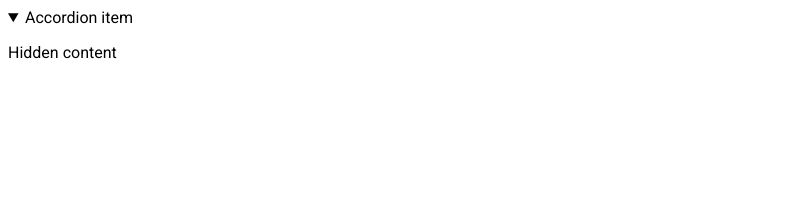
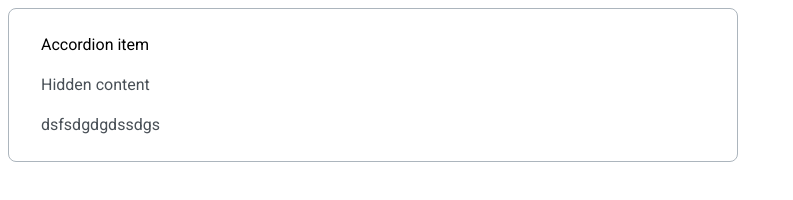
Before and after one commit to js-tasks-ru/htmlcss-20210916_gamesdi, a website: page 03-lection1/02-accordion/index.html in a window 1280 px wide. Both pictures are taken after a click on the heading "Accordion item". Shown: the whole page, without its empty margins (0-793 px from the left). Drawn offline with Linux system fonts and the light colour scheme.

Commit message:
accordion fixed

```diff
--- a/03-lection1/02-accordion/accordion.css
+++ b/03-lection1/02-accordion/accordion.css
@@ -1 +1,35 @@
 /* Стилизация аккордеона */
+.accordion__summery {
+    height: auto;
+    width: 730px;
+    background-color: var(--white);
+    border: 1px solid var(--grey-3);
+    border-radius: 8px;
+    padding-left: 32px;
+    padding-top: 24px;
+    padding-bottom: 24px;
+    box-sizing: border-box;
+    font-size: 16px;
+    line-height: 24px;
+}
+
+.summary_marker {
+    font-size: 16px;
+    line-height: 24px;
+}
+
+.summary_marker:first-of-type {
+    list-style: none;
+}
+
+.accordion__item {
+    margin-bottom: 8px;
+    font-size: 16px;
+    color: var(--grey-4);
+    line-height: 24px;
+}
+
+
+.accordion__item:last-child {
+    margin-bottom: 0;
+}
--- a/03-lection1/02-accordion/index.html
+++ b/03-lection1/02-accordion/index.html
@@ -6,12 +6,15 @@
         <link rel="stylesheet" href="./accordion.css">
     </head>
     <body>
-        <details>
-            <summary>
+        <details class='accordion__summery'>
+            <summary class='summary_marker'>
                 Accordion item
             </summary>
-            <p>
+            <p class="accordion__item">
                 Hidden content
+            </p>
+            <p class="accordion__item">
+                dsfsdgdgdssdgs
             </p>
         </details>
     </body>
```
